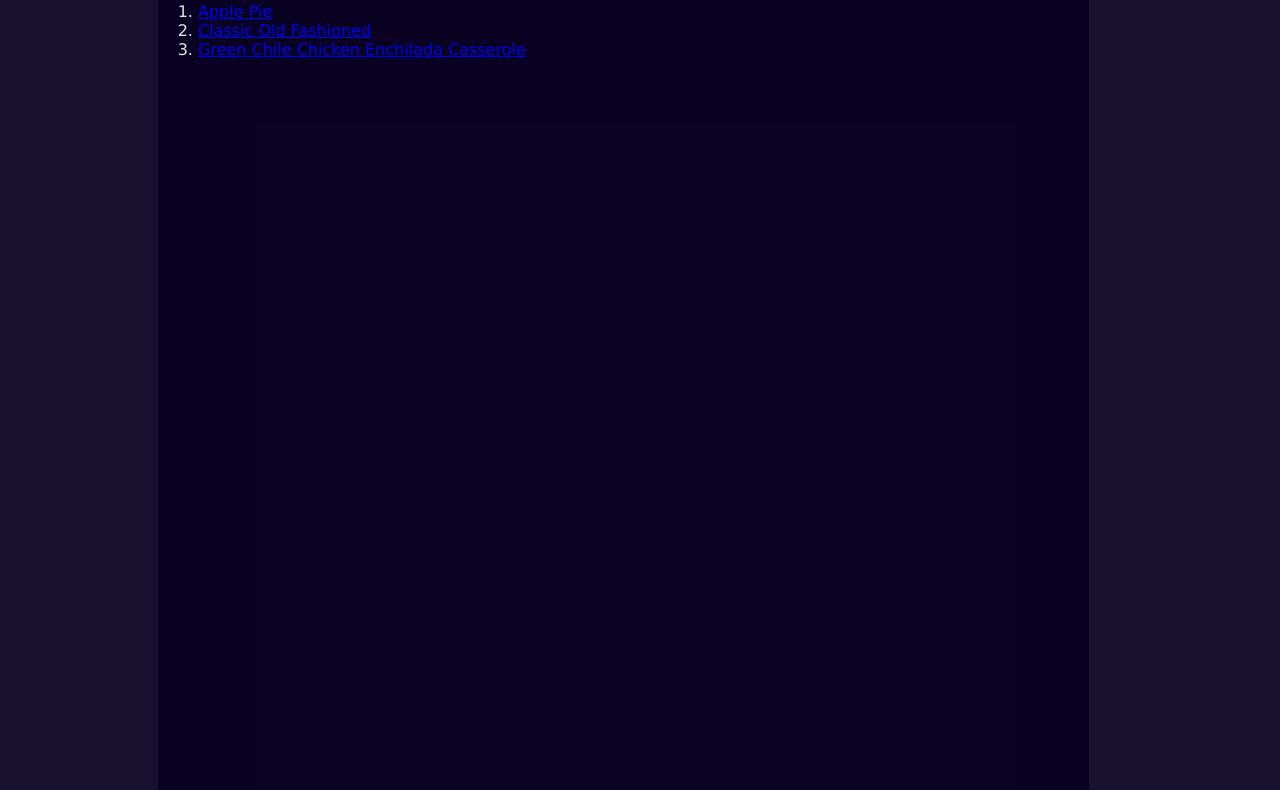
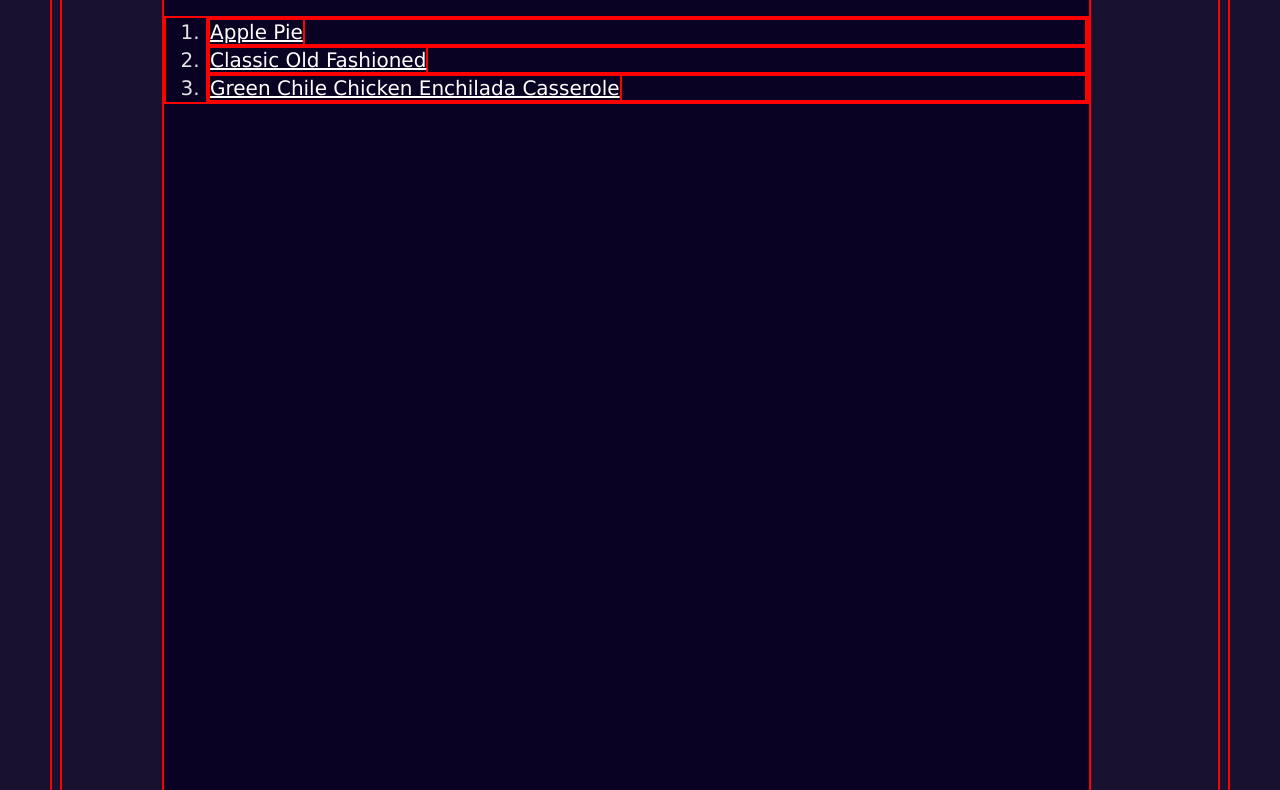
Before and after one commit to LofQ123/odin-recipes, a plain HTML site: page index.html in a window 1280 px wide. Shown: the part 130-920 px from the top of the page. Drawn offline with Linux system fonts and the light colour scheme.

Commit message:
Add minor style change

```diff
--- a/index.html
+++ b/index.html
@@ -8,7 +8,7 @@
     <body>
         <div>
             <h1>Odin Recipes</h1>
-            <ol>
+            <ol class="index_list">
                 <li><a href="recipes/apple_pie.html">Apple Pie</a></li>
                 <li><a href="recipes/classic_old_fashioned.html">Classic Old Fashioned</a></li>
                 <li><a href="recipes/chicken_enchilada_casserole.html">Green Chile Chicken Enchilada Casserole</a></li>
--- a/styles.css
+++ b/styles.css
@@ -1,3 +1,6 @@
+* {
+    border: 2px solid red
+}
 html {
     background-color: rgba(9, 2, 34, 0.938);
     color: rgba(255, 255, 255, 0.89);
@@ -22,5 +25,13 @@ h1 {
 
 img {
     display: block;
+}
 
+a {
+    color: white;
 }
+
+.index_list {
+    font-size: 20px;
+    margin: 20px auto;
+}
```
